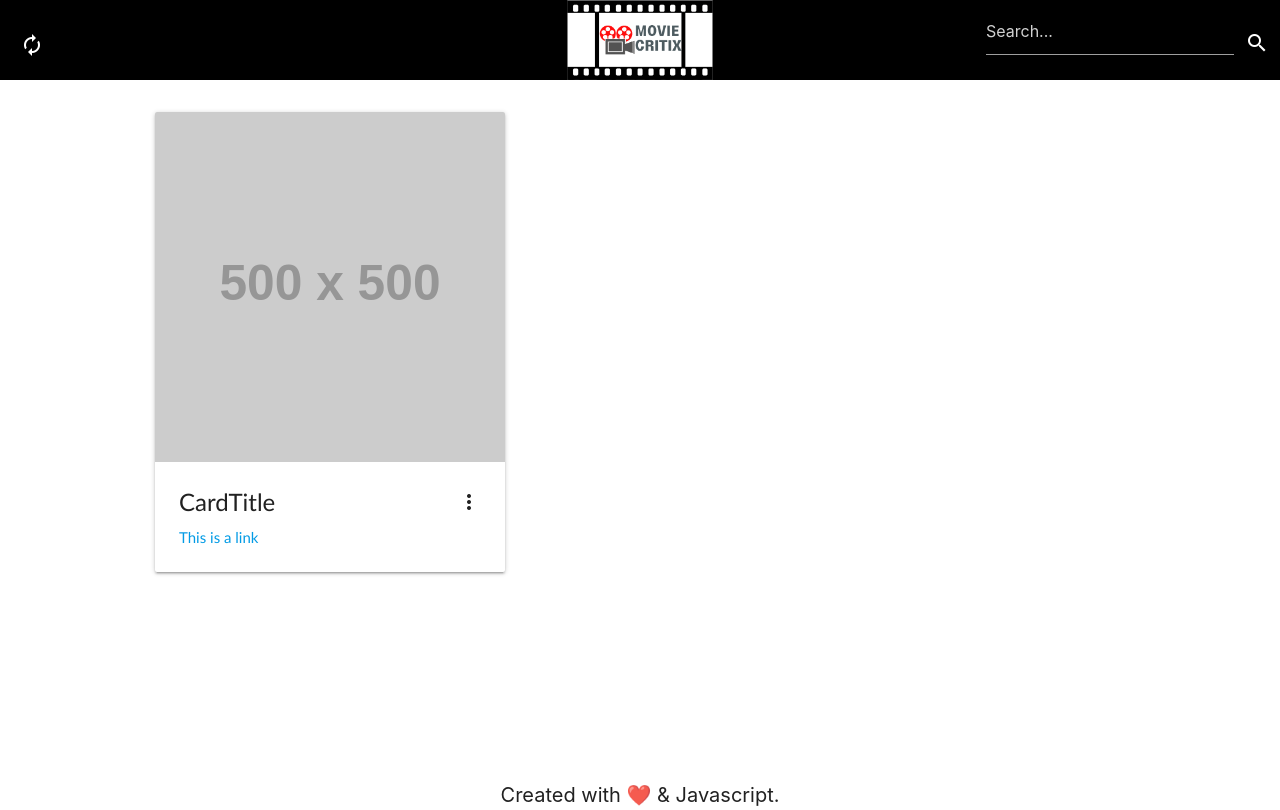
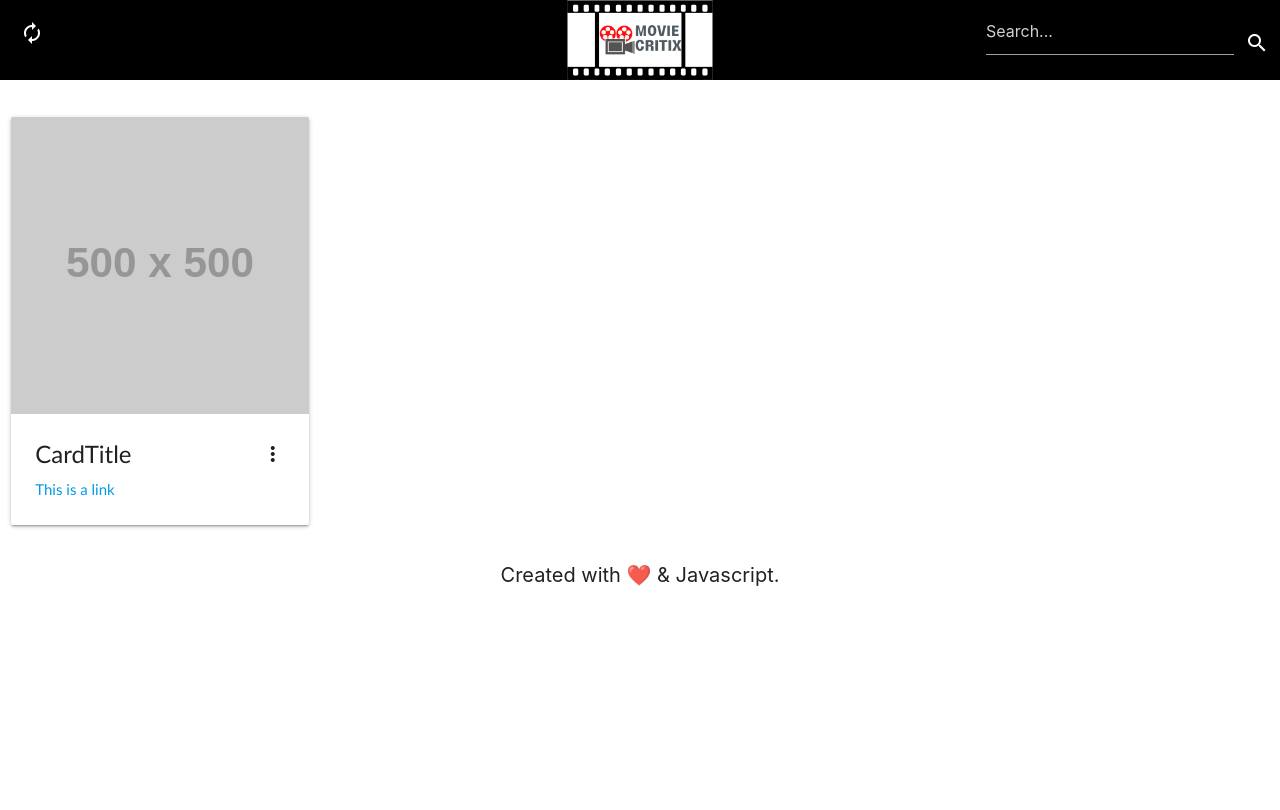
Before and after one commit to heatedtowel/moviecritix, a plain HTML site: page index.html in a window 1280 px wide. Drawn offline with nearby package versions, Linux system fonts and the light colour scheme; no server answers; placeholder pictures from the web are drawn by us.

Commit message:
implementing grid css

```diff
--- a/index.html
+++ b/index.html
@@ -31,8 +31,11 @@
             <li><button id="searchBtn">Search</button></li>
         </ul>
     </header>
-    <section id="mainContainer">
-        <aside id="left">
+    <div class="row">
+
+        <div class="col s12 m4 l3">
+
+            <aside>
                 <div class="card" id="card">
                     <div class="card-image waves-effect waves-block waves-light">
                         <img id="poster" class="activator" src="https://via.placeholder.com/500">
@@ -48,9 +51,14 @@
                     </div>
                 </div>
             </aside>
+
+        </div>
+
+        <div class="col s12 m8 l8">
+            <p id="movieInfo"></p>
+        </div>
+    </div>
     <div id="parentGif"></div>
-    </section>
-    <div id="movieInfo"></div>
     <footer>
         <p>Created with ❤️ & Javascript.</p>
     </footer>
--- a/style.css
+++ b/style.css
@@ -1,4 +1,5 @@
 nav {
+    margin-bottom: 45px;
     font-family: 'Lucida Sans', 'Lucida Sans Regular', 'Lucida Grande', 'Lucida Sans Unicode', Geneva, Verdana, sans-serif;
 }
 
@@ -27,21 +28,17 @@ body {
 }
 
 aside {
-    margin-top: 40px;
-    margin-left: 100px;
-    padding-left: 5px;
-    padding-right: 130px;
-    float: left;
     font-family: 'Gill Sans', 'Gill Sans MT', Calibri, 'Trebuchet MS', sans-serif;
     /*     background-color: #CCA43B; */
 }
 
-#mainContainer {
+
+/* #mainContainer {
     display: flex;
     flex-flow: column, wrap;
     align-items: center;
     justify-content: space-between;
-}
+} */
 
 #parentGif {
     transition: transform 1.5s;
@@ -51,20 +48,21 @@ aside {
     align-items: center; */
 }
 
+
+/*
 #insGif {
     padding: 20px;
     padding-right: 50px;
     width: 400px;
     height: auto;
-}
+} */
 
 #randomBtn {
     font-weight: 700;
-    margin-top: 10px;
-    padding-left: 20px;
-    transition: transform .7s ease-in-out;
-    transform-origin: center center;
-    height: 70px;
+    transition: all 0.3s ease-in-out;
+    transform-origin: center;
+    height: 64px;
+    width: 64px;
     background-color: transparent;
     border: none;
     color: white;
@@ -73,6 +71,7 @@ aside {
 
 #randomBtn:hover {
     transform: rotate(360deg);
+    transform-origin: center;
 }
 
 #searchBtn {
@@ -91,28 +90,28 @@ aside {
     color: #CCA43B;
 }
 
-.parentGif {
+
+/* .parentGif {
     display: flex;
     flex-flow: column wrap
-}
+} */
 
 #movieInfo {
-    color: #CCA43B;
-    padding: 20px;
+    color: black;
 }
 
 #card {
-    width: 350px;
+    width: 100%;
     height: auto;
+    /* align-self: flex-start; */
 }
 
 footer {
     background-color: white;
     bottom: 0;
-    height: 5%;
+    height: 50px;
+    margin-top: 5px;
     text-align: center;
-    vertical-align: middle;
-    position: absolute;
     width: 100%;
     font-size: 20px;
 }
```
Lines whose indentation alone changed are shown as unchanged.
